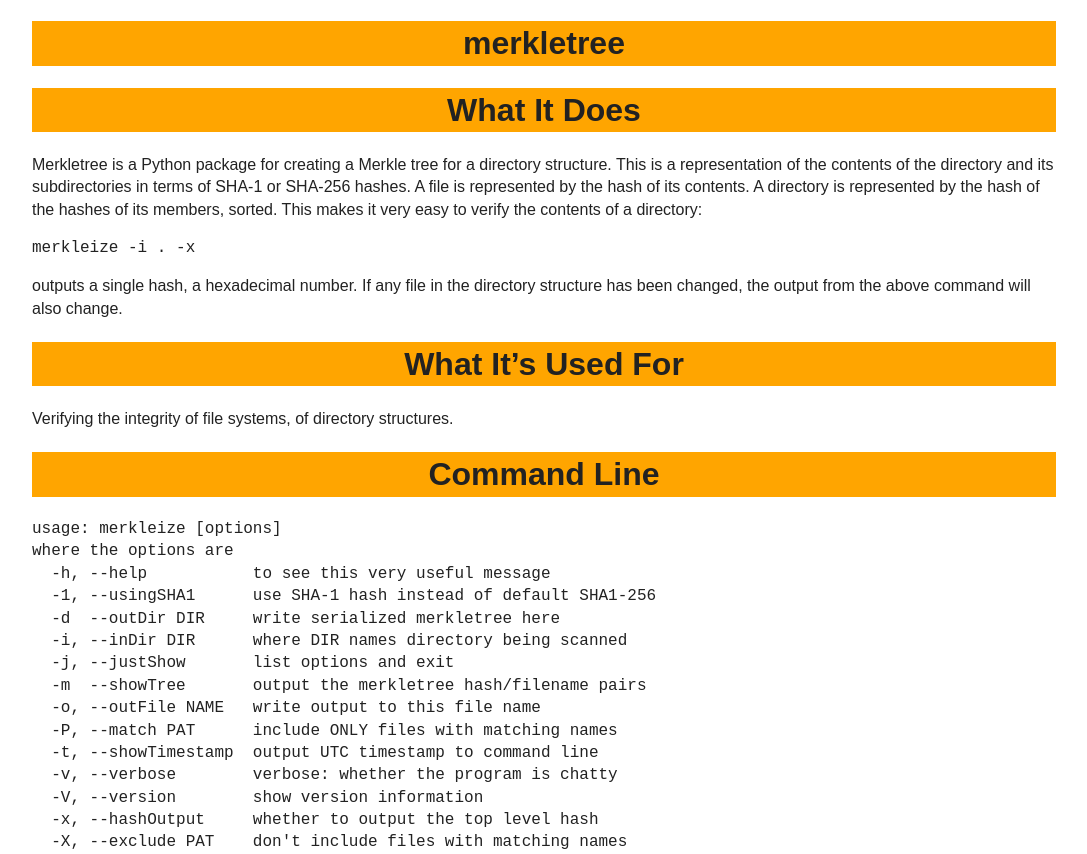
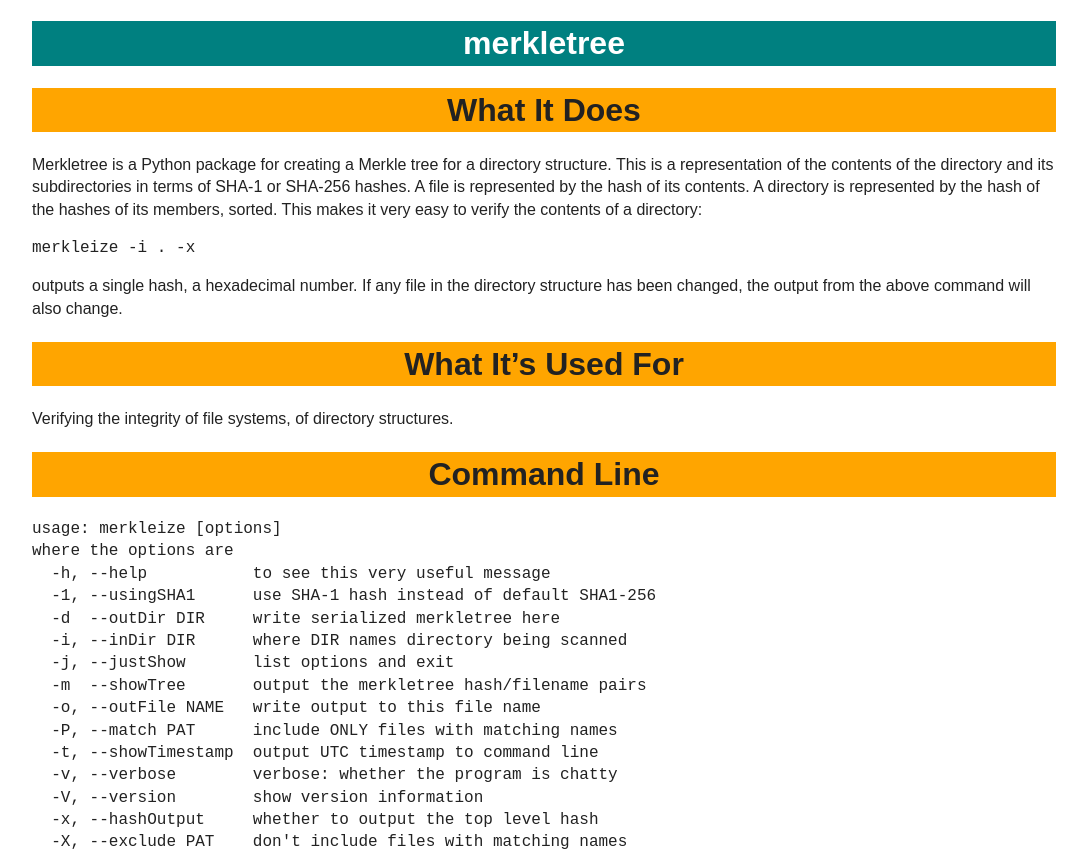
Before and after one commit to jddixon/merkletree, a plain HTML site: page index.html in a window 1280 px wide. Shown: the top 854 px of the page, without its empty margins (96-1183 px from the left). Drawn offline with Linux system fonts and the light colour scheme.

Commit message:
fix header

```diff
--- a/index.html
+++ b/index.html
@@ -9,7 +9,7 @@
 </head>
 <body>
 <div class="content">
-<h1>merkletree</h1>
+<h1 class="libTop">merkletree</h1>
 
 <h1>What It Does</h1>
 
```
